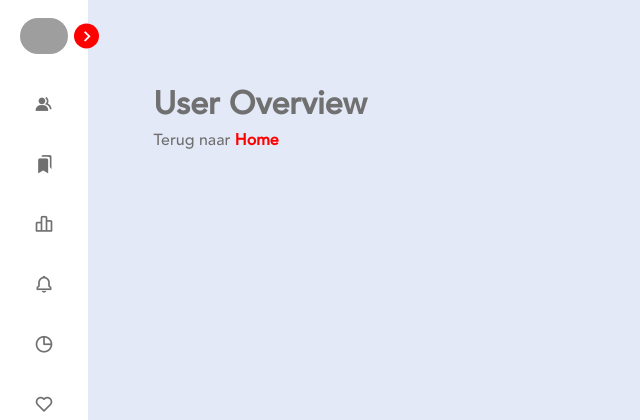
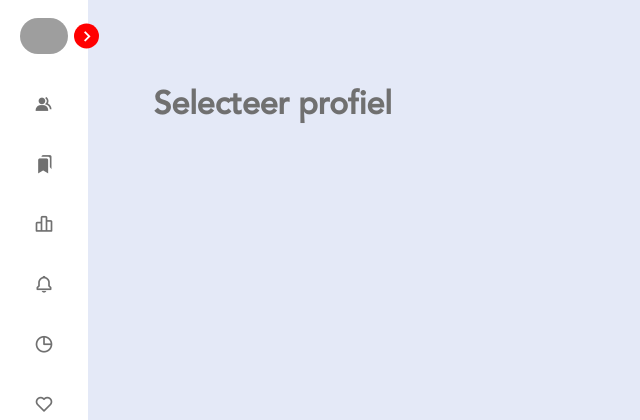
Before and after one commit to J3SS3HVA/Feature-branches-fdnd, a Node server app: template views/user-all.ejs in a window 1280 px wide. Shown: the top 420 px of the page, without its empty margins (0-640 px from the left). Run offline with Node 20, Linux system fonts and the light colour scheme; the template is opened without the code that fills it, so the values that code supplies are empty; some libraries are stand-ins or nearby versions; grey boxes are pictures that could not be loaded.

Commit message:
ver 1.1
user overview is de nieuwe index in server.js

ook nav link daarvan veranderd

```diff
--- a/server.js
+++ b/server.js
@@ -26,13 +26,13 @@ app.use(express.static("public"));
 // Zorg dat werken met request data makkelijker wordt
 app.use(express.urlencoded({ extended: true }));
 
-app.get('/', function (request, response) {
-    fetchJson(apiFamily).then((apiFamily) => {
-        response.render('index',{
-            // apiUser: apiUser.data
-        })
-    })
-})
+// app.get('/', function (request, response) {
+//     fetchJson(apiFamily).then((apiFamily) => {
+//         response.render('index',{
+//             // apiUser: apiUser.data
+//         })
+//     })
+// })
 
 
 // Start express op, haal daarbij het zojuist ingestelde poortnummer op
@@ -57,7 +57,7 @@ app.get('/user-overview/:id', function(request, response) {
 
 // Route voor overview pagina voor de familie
 
-app.get('/user-all', function(request, response) {
+app.get('/', function(request, response) {
     fetchJson(apiUrl + `/oba_profile?fields=id`).then((userData) => {
         const ids = userData.data.map(item => item.id);
         const users = [];
--- a/views/detail.ejs
+++ b/views/detail.ejs
@@ -4,6 +4,7 @@
     <a id="goback" href="/"> ☇ <span>Terug naar home</span> </a>
     <section class="detail--text-image">
         <picture>
+            <source srcset="https://fdnd-agency.directus.app/assets/<%= items.afbeelding %>?&format=avif" type="image/avif">
             <source srcset="https://fdnd-agency.directus.app/assets/<%= items.afbeelding %>?&format=webp" type="image/webp">
             <img loading="lazy" src="https://fdnd-agency.directus.app/assets/<%= items.afbeelding %>" alt="">
         </picture>
--- a/views/partials/head.ejs
+++ b/views/partials/head.ejs
@@ -38,7 +38,7 @@
           <div class="menu">
               <ul class="menu-links">
                   <li class="nav-link">
-                      <a href="/user-all">
+                      <a href="/">
                         <i class='bx bxs-group icon'></i>
                           <span class="text nav-text">Familie</span>
                       </a>
--- a/views/user-all.ejs
+++ b/views/user-all.ejs
@@ -3,8 +3,7 @@
 
 <ul class="family-list">
     <div class="title">
-        <h1>User Overview</h1>
-        <a href="/">Terug naar <span>Home</span></a>
+        <h1>Selecteer profiel</h1>
     </div>
     <% data.forEach(user => { %>
         <%
```
